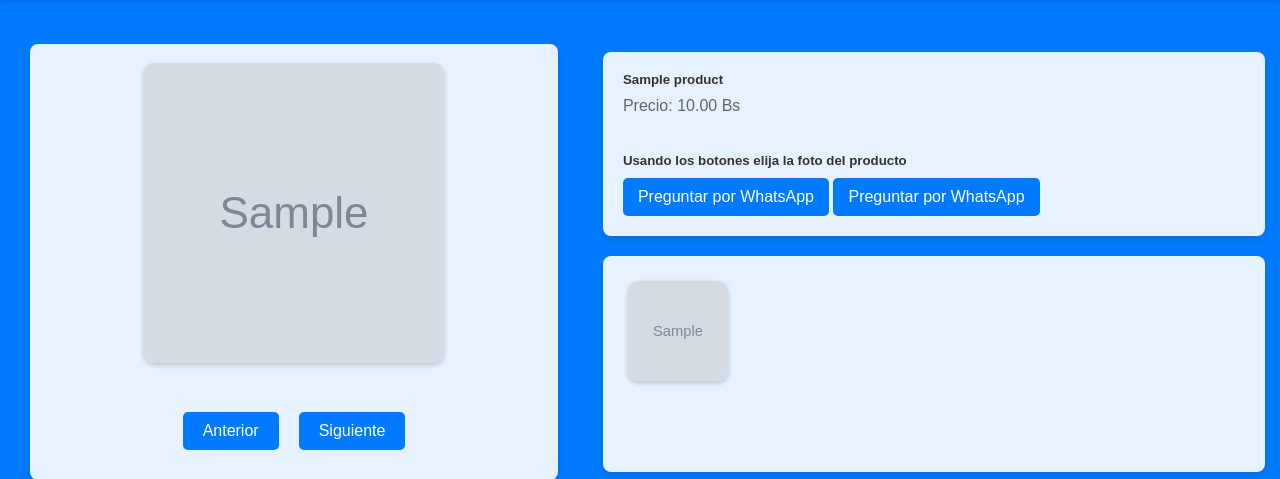
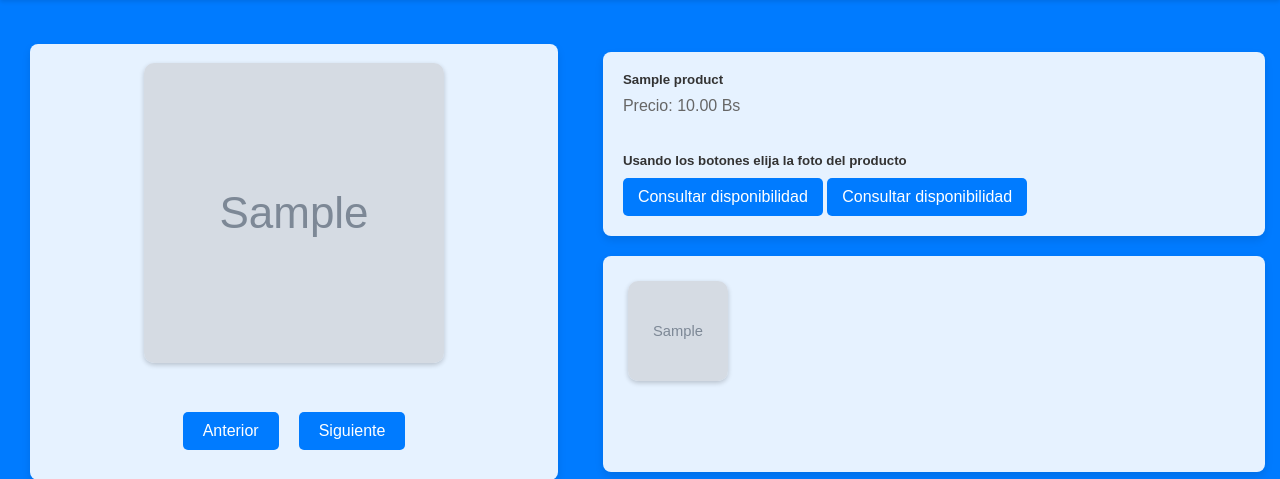
Before and after one commit to carlitos577/servident_shop, a Django app: page /producto/1/ in a window 1280 px wide. Shown: the part 38-517 px from the top of the page. Run offline with Django 4.2, Linux system fonts and the light colour scheme; tables that the repository leaves empty hold one stand-in row (values such as "Sample post"); grey boxes marked "Sample" are stand-in pictures.

Commit message:
Update detalle_producto.html

```diff
--- a/venta_productos/templates/detalle_producto.html
+++ b/venta_productos/templates/detalle_producto.html
@@ -445,11 +445,11 @@
                 {% for foto in fotos_producto %}
                 <a href="https://api.whatsapp.com/send?phone=59177641671&amp;text=Buenas, quisiera saber más sobre {{ producto.title|urlencode }}. Aquí está la foto del producto: https://servident-shop.onrender.com{{ foto.photo_url.url|urlencode }}"
                 class="enlace-whatsapp1" {% if forloop.counter != 1 %}style="display: none;"{% endif %}>
-                    Preguntar por WhatsApp</a>
+                    Consultar disponibilidad </a>
 
                 <a href="https://api.whatsapp.com/send?phone=59176876682&amp;text=Buenas, quisiera saber más sobre {{ producto.title|urlencode }}. Aquí está la foto del producto: https://servident-shop.onrender.com{{ foto.photo_url.url|urlencode }}"
                 class="enlace-whatsapp2" {% if forloop.counter != 1 %}style="display: none;"{% endif %}>
-                    Preguntar por WhatsApp</a>
+                    Consultar disponibilidad </a>
                 {% endfor %}
             </div>
 
```
